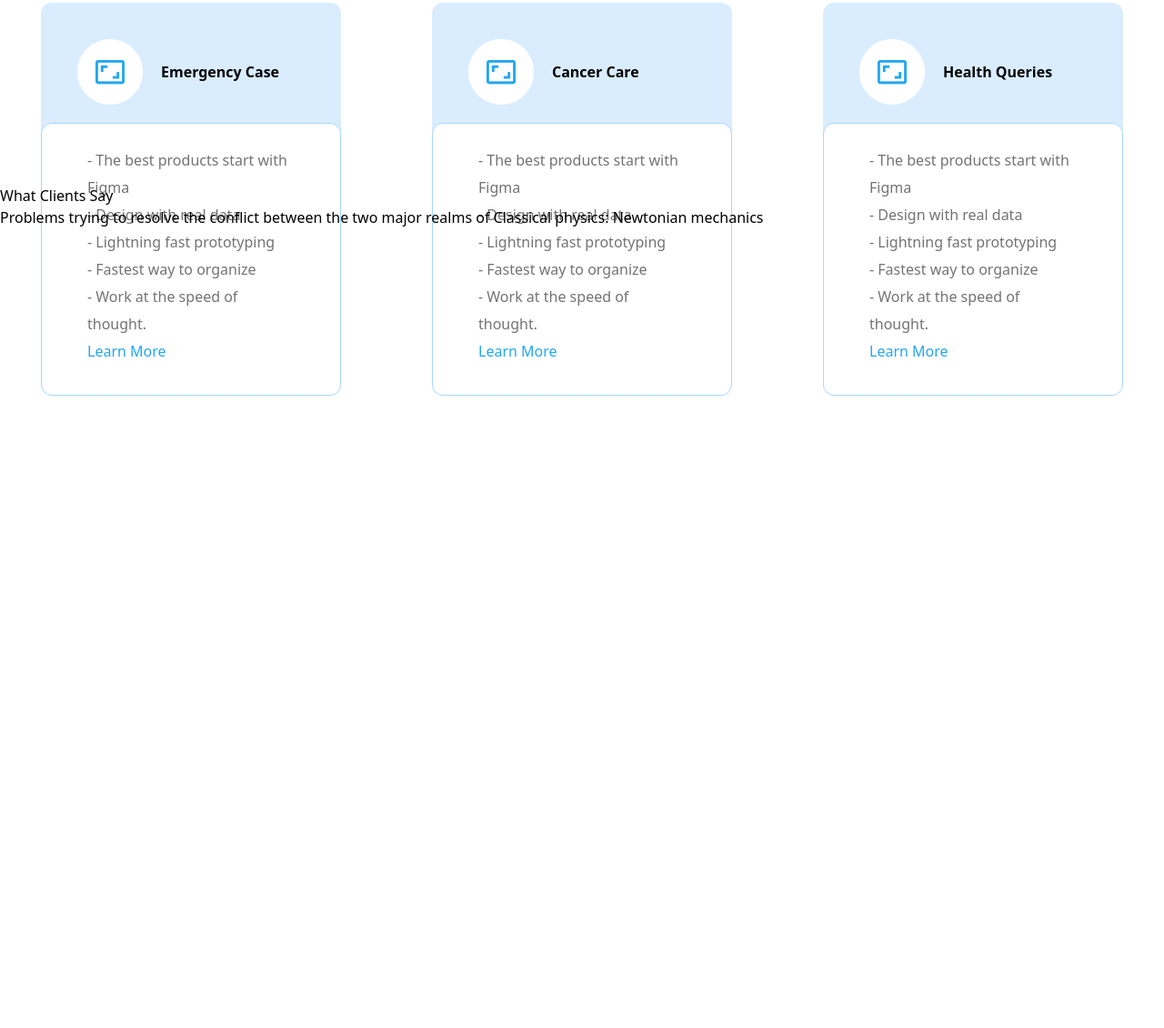
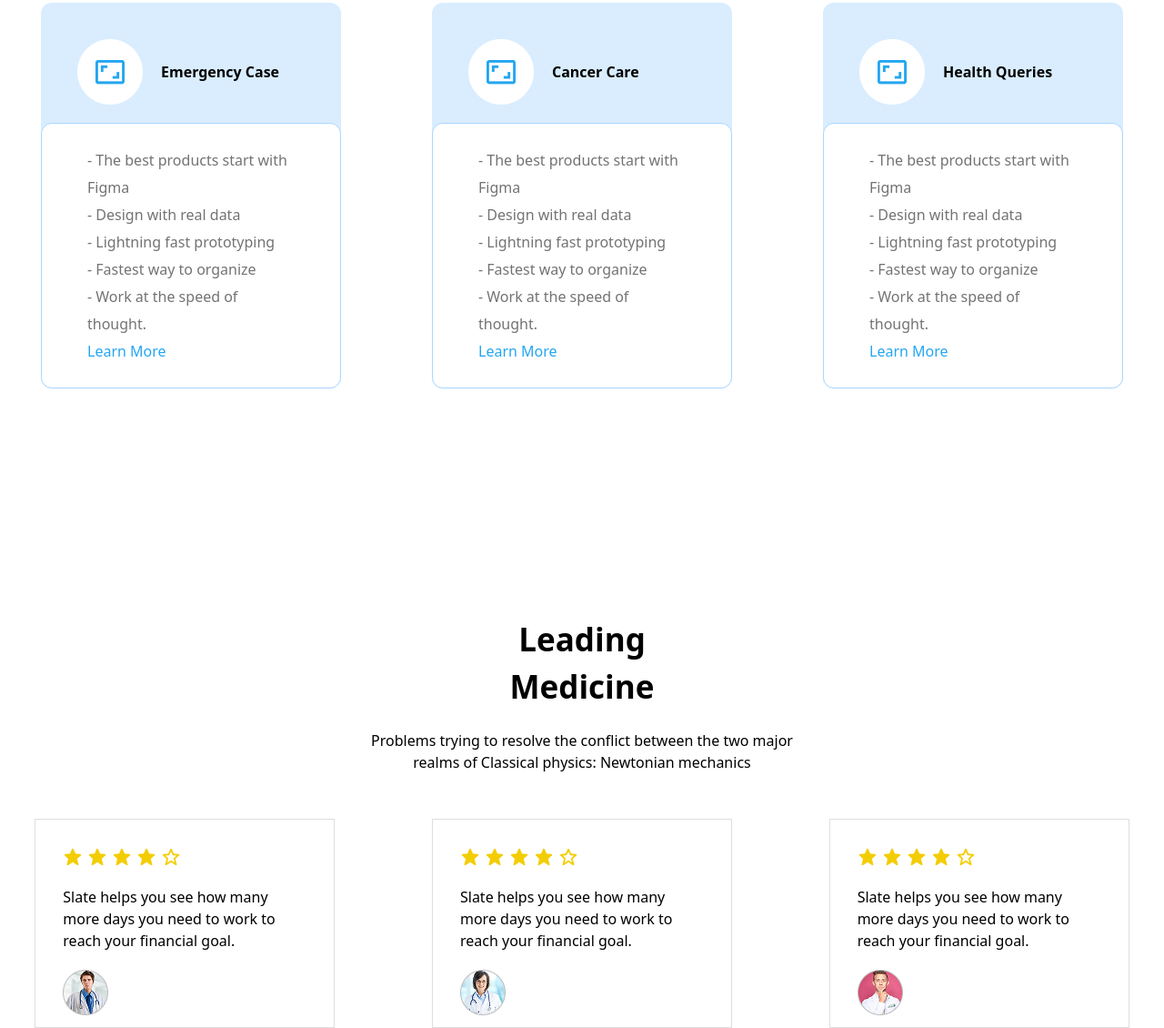
Before and after one commit to vibswift/html-tailwind-home-work, a website: page src/index.html in a window 1280 px wide. Shown: the part 1078-2208 px from the top of the page at 91% size. Before the commit the page ends 1513 px from the top, so only its background shows below. Drawn offline with nearby package versions, Linux system fonts and the light colour scheme; files that its build step writes are made by us from their sources.

Commit message:
main section3

```diff
--- a/src/index.html
+++ b/src/index.html
@@ -7,7 +7,6 @@
     <link rel="stylesheet" href="output.css">
 </head>
 <body>
-
 
 <header class="lg:hidden">
     <nav class="flex justify-between px-[15px] py-[10px] lg:px-[100px] lg:py-[10px]">
@@ -23,11 +22,13 @@
             <svg xmlns="http://www.w3.org/2000/svg" fill="none" viewBox="0 0 24 24" stroke-width="1.5" stroke="currentColor" class="size-6">
                 <path stroke-linecap="round" stroke-linejoin="round" d="M2.25 3h1.386c.51 0 .955.343 1.087.835l.383 1.437M7.5 14.25a3 3 0 0 0-3 3h15.75m-12.75-3h11.218c1.121-2.3 2.1-4.684 2.924-7.138a60.114 60.114 0 0 0-16.536-1.84M7.5 14.25 5.106 5.272M6 20.25a.75.75 0 1 1-1.5 0 .75.75 0 0 1 1.5 0Zm12.75 0a.75.75 0 1 1-1.5 0 .75.75 0 0 1 1.5 0Z" />
             </svg>
+
             <svg xmlns="http://www.w3.org/2000/svg" fill="none" viewBox="0 0 24 24" stroke-width="1.5" stroke="currentColor" class="size-6">
                 <path stroke-linecap="round" stroke-linejoin="round" d="M3.75 6.75h16.5M3.75 12h16.5m-16.5 5.25h16.5" />
             </svg>
         </div>
     </nav>
+
     <div class="text-[#737373] text-[30px] leading-[70px] text-center mt-[50px] lg:hidden pb-[50px]">
         <p>Home</p>
         <p>Product</p>
@@ -41,29 +42,27 @@
             <p class="text-[white] w-[200px] text-center mb-[30px]">We know how large objects will act, but things on a small scale.</p>
             <div class="flex flex-col gap-[20px]">
                 <button class="bg-[#23A6F0] px-[30px] py-[7px] text-white rounded-[30px]">Get Quote Now</button>
-                    <button class="px-[40px] py-[7px] text-white rounded-[30px] border-solid border-[1px]  ">Learn More</button>
+                <button class="px-[40px] py-[7px] text-white rounded-[30px] border-solid border-[1px]">Learn More</button>
             </div>
         </div>
 
 
-            <div class="block2 w-[80%] h-[600px] bg-[white] mt-[50px] m-auto rounded-[10px] flex flex-col items-center justify-center">
-                <p class="fomt-bold text-[30px] mb-[30px]">Book Appointment</p>
+        <div class="block2 w-[80%] bg-[white] mt-[50px] m-auto rounded-[10px] flex flex-col items-center justify-center py-[40px]">
+            <p class="font-bold text-[30px] mb-[30px]">Book Appointment</p>
 
             <p class="mb-[10px] w-[240px] text-start">Name</p>
-                <input class="border-solid border-[1px]  rounded-[6px] w-[250px] px-[20px] py-[10px] mb-[30px]" type="text" placeholder="Full Name">
+            <input class="border-solid border-[1px] rounded-[6px] w-[250px] px-[20px] py-[10px] mb-[30px]" type="text" placeholder="Full Name">
 
-                  <p class="mb-[10px]  w-[240px] text-start">Email</p>
-                <input class="border-solid border-[1px]  rounded-[6px] w-[250px] px-[20px] py-[10px] mb-[30px]" type="email" placeholder="example@gmail.com">
+            <p class="mb-[10px] w-[240px] text-start">Email</p>
+            <input class="border-solid border-[1px] rounded-[6px] w-[250px] px-[20px] py-[10px] mb-[30px]" type="email" placeholder="example@gmail.com">
 
-                  <p class="mb-[10px]  w-[240px] text-start">Department</p>
-                <input class="border-solid border-[1px]  rounded-[6px] w-[250px] px-[20px] py-[10px] mb-[30px]" type="text" placeholder="Please Select">
+            <p class="mb-[10px] w-[240px] text-start">Department</p>
+            <input class="border-solid border-[1px] rounded-[6px] w-[250px] px-[20px] py-[10px] mb-[30px]" type="text" placeholder="Please Select">
 
+            <p class="mb-[10px] w-[240px] text-start">Time</p>
+            <input class="border-solid border-[1px] rounded-[6px] w-[250px] px-[20px] py-[10px] mb-[30px]" type="text" placeholder="4:00 Available">
 
-                  <p class="mb-[10px]  w-[240px] text-start">Time</p>
-                <input class="border-solid border-[1px]  rounded-[6px] w-[250px] px-[20px] py-[10px] mb-[30px]" type="text" placeholder="4:00 Available">
-
-                <button class="bg-[#23A6F0] text-[white]  px-[30px] py-[15px] w-[250px] rounded-[8px]">Book Appointment</button>
-
+            <button class="bg-[#23A6F0] text-[white] px-[30px] py-[15px] w-[250px] rounded-[8px]">Book Appointment</button>
         </div>
     </section>
 </header>
@@ -74,7 +73,8 @@
             <p class="font-bold text-[20px] lg:text-white">Physionic</p>
         </div>
 
-            <div class="block3 hidden lg:flex lg: gap-[40px] text-[white]">
+        <!-- FIXED: removed extra "lg:" before gap -->
+        <div class="block3 hidden lg:flex gap-[40px] text-[white]">
             <p>Home</p>
             <p>Product</p>
             <p>Pricing</p>
@@ -87,8 +87,6 @@
     </nav>
 
     <section class="flex ">
-
-
         <div class="block1 self-center m-auto">
             <p class="lg:text-[60px] lg:text-white lg:w-[400px] lg:font-bold lg:mb-[20px]">Meet the Best Hospital</p>
             <p class="text-white lg:w-[300px] lg:mb-[30px]">We know how large objects will act,
@@ -100,24 +98,22 @@ but things on a small scale.</p>
         </div>
 
 
-             <div class="block2 w-[30%] h-[600px] bg-[white] mt-[50px] m-auto rounded-[10px] flex flex-col items-center justify-center ">
-                <p class="fomt-bold text-[30px] mb-[30px]">Book Appointment</p>
+        <div class="block2 w-[30%] bg-[white] mt-[50px] m-auto rounded-[10px] flex flex-col items-center justify-center py-[40px]">
+            <p class="font-bold text-[30px] mb-[30px]">Book Appointment</p>
 
             <p class="mb-[10px] w-[240px] text-start">Name</p>
-                <input class="border-solid border-[1px]  rounded-[6px] w-[250px] px-[20px] py-[10px] mb-[30px]" type="text" placeholder="Full Name">
+            <input class="border-solid border-[1px] rounded-[6px] w-[250px] px-[20px] py-[10px] mb-[30px]" type="text" placeholder="Full Name">
 
-                  <p class="mb-[10px]  w-[240px] text-start">Email</p>
-                <input class="border-solid border-[1px]  rounded-[6px] w-[250px] px-[20px] py-[10px] mb-[30px]" type="email" placeholder="example@gmail.com">
+            <p class="mb-[10px] w-[240px] text-start">Email</p>
+            <input class="border-solid border-[1px] rounded-[6px] w-[250px] px-[20px] py-[10px] mb-[30px]" type="email" placeholder="example@gmail.com">
 
-                  <p class="mb-[10px]  w-[240px] text-start">Department</p>
-                <input class="border-solid border-[1px]  rounded-[6px] w-[250px] px-[20px] py-[10px] mb-[30px]" type="text" placeholder="Please Select">
+            <p class="mb-[10px] w-[240px] text-start">Department</p>
+            <input class="border-solid border-[1px] rounded-[6px] w-[250px] px-[20px] py-[10px] mb-[30px]" type="text" placeholder="Please Select">
 
+            <p class="mb-[10px] w-[240px] text-start">Time</p>
+            <input class="border-solid border-[1px] rounded-[6px] w-[250px] px-[20px] py-[10px] mb-[30px]" type="text" placeholder="4:00 Available">
 
-                  <p class="mb-[10px]  w-[240px] text-start">Time</p>
-                <input class="border-solid border-[1px]  rounded-[6px] w-[250px] px-[20px] py-[10px] mb-[30px]" type="text" placeholder="4:00 Available">
-
-                <button class="bg-[#23A6F0] text-[white]  px-[30px] py-[15px] w-[250px] rounded-[8px]">Book Appointment</button>
-
+            <button class="bg-[#23A6F0] text-[white] px-[30px] py-[15px] w-[250px] rounded-[8px]">Book Appointment</button>
         </div>
     </section>
 </header>
@@ -135,7 +131,8 @@ physics: Newtonian mechanics </p>
 
     <section class="flex flex-col gap-[80px] lg:flex-row lg:gap-[10px]">
 
-            <div class="block1 w-[330px] h-[200px] bg-[#D9EDFF] m-auto pt-[40px] rounded-[12px]">
+        <!-- FIXED: removed h-[200px] + h-[300px] -->
+        <div class="block1 w-[330px] bg-[#D9EDFF] m-auto pt-[40px] rounded-[12px]">
             <div class="flex gap-[20px] pl-[40px]">
                 <div >
                     <img src="./sur/sur3.png" alt="">
@@ -143,7 +140,7 @@ physics: Newtonian mechanics </p>
                 <p class="self-center font-bold">Emergency Case</p>
             </div>
 
-                <div class="w-[330px] h-[300px] mt-[20px] bg-[white] px-[50px] rounded-[12px] border-solid border-[1px] border-[#A9D6FF] py-[25px] text-[#737373] leading-[30px]">
+            <div class="w-[330px] mt-[20px] bg-[white] px-[50px] rounded-[12px] border-solid border-[1px] border-[#A9D6FF] py-[25px] text-[#737373] leading-[30px]">
                 <p>-  The best products start
 with Figma</p>
                 <p>- Design with real data</p>
@@ -154,16 +151,15 @@ with Figma</p>
             </div>
         </div>
 
-             <div class="block1 w-[330px] h-[200px] bg-[#D9EDFF] m-auto pt-[40px]  rounded-[12px]">
+        <div class="block1 w-[330px] bg-[#D9EDFF] m-auto pt-[40px] rounded-[12px]">
             <div class="flex gap-[20px] pl-[40px]">
                 <div >
                     <img src="./sur/sur3.png" alt="">
                 </div>
-                    <p class="self-center font-bold">Cancer Care
-</p>
+                <p class="self-center font-bold">Cancer Care</p>
             </div>
 
-                <div class="w-[330px] h-[300px] mt-[20px] bg-[white] px-[50px] rounded-[12px] border-solid border-[1px] border-[#A9D6FF] py-[25px] text-[#737373] leading-[30px]">
+            <div class="w-[330px] mt-[20px] bg-[white] px-[50px] rounded-[12px] border-solid border-[1px] border-[#A9D6FF] py-[25px] text-[#737373] leading-[30px]">
                 <p>-  The best products start
 with Figma</p>
                 <p>- Design with real data</p>
@@ -174,7 +170,7 @@ with Figma</p>
             </div>
         </div>
 
-             <div class="block1 w-[330px] h-[200px] bg-[#D9EDFF] m-auto pt-[40px]  rounded-[12px]">
+        <div class="block1 w-[330px] bg-[#D9EDFF] m-auto pt-[40px] rounded-[12px]">
             <div class="flex gap-[20px] pl-[40px]">
                 <div >
                     <img src="./sur/sur3.png" alt="">
@@ -182,7 +178,7 @@ with Figma</p>
                 <p class="self-center font-bold">Health Queries</p>
             </div>
 
-                <div class="w-[330px] h-[300px] mt-[20px] bg-[white] px-[50px] rounded-[12px] border-solid border-[1px] border-[#A9D6FF] py-[25px] text-[#737373] leading-[30px]">
+            <div class="w-[330px] mt-[20px] bg-[white] px-[50px] rounded-[12px] border-solid border-[1px] border-[#A9D6FF] py-[25px] text-[#737373] leading-[30px]">
                 <p>-  The best products start
 with Figma</p>
                 <p>- Design with real data</p>
@@ -192,20 +188,44 @@ with Figma</p>
                 <p class="text-[#23A6F0]">Learn More</p>
             </div>
         </div>
+
     </section>
 
-        <section>
-            <div class="block1">
-                <p>What
-Clients Say</p>
-<p>Problems trying to resolve
+    <section class="mt-[50px] mb-[50px] lg:mt-[250px]  lg:mb-[50px]">
+        <div class="block1 flex flex-col justify-center items-center">
+            <p class="font-bold text-[35px] w-[200px] text-center mb-[20px] lg:w-[300px]">Leading Medicine</p>
+            <p class="w-[300px] text-center lg:w-[500px]">Problems trying to resolve
 the conflict between the two major
 realms of Classical physics:
 Newtonian mechanics </p>
         </div>
     </section>
 
+    <section class="flex flex-col gap-[30px] lg:flex-row">
+        <div class="block1 w-[330px] h-[230px] border-solid border-[1px] m-auto border-[#DEDEDE] px-[30px] py-[30px]">
+            <img class="mb-[20px]" src="./sur/sur4.png" alt="">
+            <p class="w-[250px] mb-[20px]">Slate helps you see how many
+more days you need to work to
+reach your financial goal.</p>
+<img src="./sur/sur5.png" alt="">
+        </div>
 
+          <div class="block1 w-[330px] h-[230px] border-solid border-[1px] m-auto border-[#DEDEDE] px-[30px] py-[30px]">
+            <img class="mb-[20px]" src="./sur/sur4.png" alt="">
+            <p class="w-[250px] mb-[20px]">Slate helps you see how many
+more days you need to work to
+reach your financial goal.</p>
+<img src="./sur/sur7.png" alt="">
+        </div>
+
+          <div class="block1 w-[330px] h-[230px] border-solid border-[1px] m-auto border-[#DEDEDE] px-[30px] py-[30px]">
+            <img class="mb-[20px]" src="./sur/sur4.png" alt="">
+            <p class="w-[250px] mb-[20px]">Slate helps you see how many
+more days you need to work to
+reach your financial goal.</p>
+<img src="./sur/sur6.png" alt="">
+        </div>
+    </section>
 
 </main>
 
```
Also changed, not shown: src/sur/sur4.png (added), src/sur/sur5.png (added), src/sur/sur6.png (added), src/sur/sur7.png (added). Lines whose indentation alone changed are shown as unchanged.
